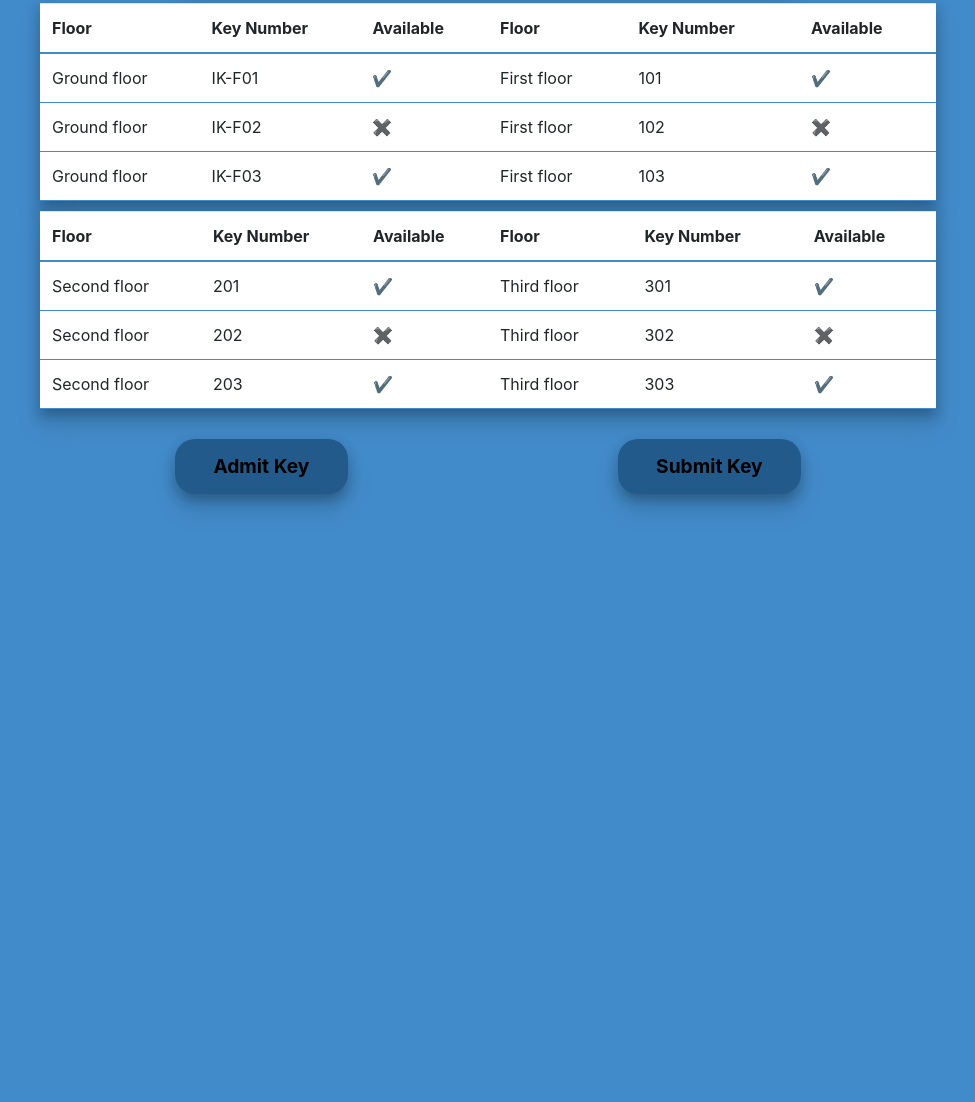
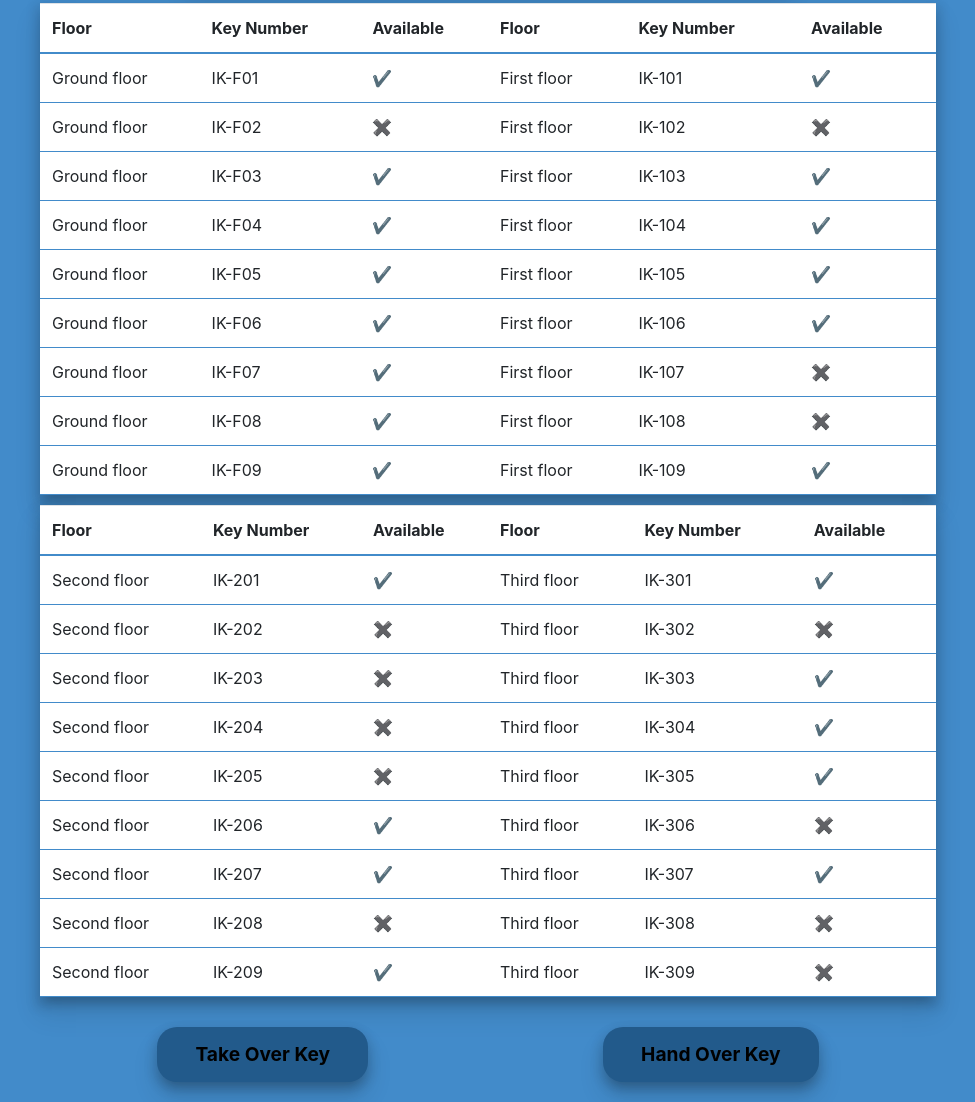
Before and after one commit to Vada200/SzoftModProjekt, a plain HTML site: page index.html in a window 1280 px wide. Shown: the part 263-1365 px from the top of the page, without its empty margins (152-1127 px from the left). Before the commit the page ends 800 px from the top, so only its background shows below. Drawn offline with nearby package versions, Linux system fonts and the light colour scheme.

Commit message:
stlye edited and rows added

```diff
--- a/index.html
+++ b/index.html
@@ -4,8 +4,8 @@
     <meta charset="UTF-8">
     <link rel="stylesheet" href="styles.css">
     <meta name="viewport" content="width=device-width, initial-scale=1">
-    <title>Bootstrap Learning</title>
-    <link rel="stylesheet" href="https://use.fontawesome.com/releases/v5.0.13/css/all.css" integrity="sha384-DNOHZ68U8hZfKXOrtjWvjxusGo9WQnrNx2sqG0tfsghAvtVlRW3tvkXWZh58N9jp"
+    <title>DE-IK Key Sorter</title>
+     <link rel="stylesheet" href="https://use.fontawesome.com/releases/v5.0.13/css/all.css" integrity="sha384-DNOHZ68U8hZfKXOrtjWvjxusGo9WQnrNx2sqG0tfsghAvtVlRW3tvkXWZh58N9jp"
     crossorigin="anonymous">
     <link href="https://cdn.jsdelivr.net/npm/bootstrap@5.2.1/dist/css/bootstrap.min.css" rel="stylesheet" integrity="sha384-iYQeCzEYFbKjA/T2uDLTpkwGzCiq6soy8tYaI1GyVh/UjpbCx/TYkiZhlZB6+fzT" crossorigin="anonymous">
     <link href="//maxcdn.bootstrapcdn.com/bootstrap/4.1.1/css/bootstrap.min.css" rel="stylesheet" id="bootstrap-css">
@@ -17,7 +17,6 @@
         <h1 class="logo">Key Sorter</h1>
         <div id="form-box">
           <i id="prev-btn" class="fas fa-arrow-left"></i>
-          <i id="next-btn" class="fas fa-arrow-right"></i>
           <div id="input-group">
             <input id="input-field" required>
             <label id="input-label"></label>
@@ -50,6 +49,36 @@
                     <td>IK-F03</td>
                     <td>&#x2714</td>
                 </tr>
+                <tr class="clickable">
+                    <td scope="row">Ground floor</td>
+                    <td>IK-F04</td>
+                    <td>&#x2714</td>
+                </tr>
+                <tr class="clickable">
+                    <td scope="row">Ground floor</td>
+                    <td>IK-F05</td>
+                    <td>&#x2714</td>
+                </tr>
+                <tr class="clickable">
+                    <td scope="row">Ground floor</td>
+                    <td>IK-F06</td>
+                    <td>&#x2714</td>
+                </tr>
+                <tr class="clickable">
+                    <td scope="row">Ground floor</td>
+                    <td>IK-F07</td>
+                    <td>&#x2714</td>
+                </tr>
+                <tr class="clickable">
+                    <td scope="row">Ground floor</td>
+                    <td>IK-F08</td>
+                    <td>&#x2714</td>
+                </tr>
+                <tr class="clickable">
+                    <td scope="row">Ground floor</td>
+                    <td>IK-F09</td>
+                    <td>&#x2714</td>
+                </tr>
                 </tbody>
             </table>
             <table class="table table-hover tableee">
@@ -63,17 +92,47 @@
                 <tbody>
                 <tr class="clickable">
                     <td scope="row">First floor</td>
-                    <td>101</td>
+                    <td>IK-101</td>
                     <td>&#x2714</td>
                 </tr>
                 <tr class="clickable">
                     <td scope="row">First floor</td>
-                    <td>102</td>
+                    <td>IK-102</td>
                     <td>&#x2716</td>
                 </tr>
                 <tr class="clickable">
                     <td scope="row">First floor</td>
-                    <td>103</td>
+                    <td>IK-103</td>
+                    <td>&#x2714</td>
+                </tr>
+                <tr class="clickable">
+                    <td scope="row">First floor</td>
+                    <td>IK-104</td>
+                    <td>&#x2714</td>
+                </tr>
+                <tr class="clickable">
+                    <td scope="row">First floor</td>
+                    <td>IK-105</td>
+                    <td>&#x2714</td>
+                </tr>
+                <tr class="clickable">
+                    <td scope="row">First floor</td>
+                    <td>IK-106</td>
+                    <td>&#x2714</td>
+                </tr>
+                <tr class="clickable">
+                    <td scope="row">First floor</td>
+                    <td>IK-107</td>
+                    <td>&#x2716</td>
+                </tr>
+                <tr class="clickable">
+                    <td scope="row">First floor</td>
+                    <td>IK-108</td>
+                    <td>&#x2716</td>
+                </tr>
+                <tr class="clickable">
+                    <td scope="row">First floor</td>
+                    <td>IK-109</td>
                     <td>&#x2714</td>
                 </tr>
                 </tbody>
@@ -91,17 +150,47 @@
                 <tbody>
                 <tr class="clickable">
                     <td scope="row">Second floor</td>
-                    <td>201</td>
+                    <td>IK-201</td>
                     <td>&#x2714</td>
                 </tr>
                 <tr class="clickable">
                     <td scope="row">Second floor</td>
-                    <td>202</td>
+                    <td>IK-202</td>
                     <td>&#x2716</td>
                 </tr>
                 <tr class="clickable">
                     <td scope="row">Second floor</td>
-                    <td>203</td>
+                    <td>IK-203</td>
+                    <td>&#x2716</td>
+                </tr>
+                <tr class="clickable">
+                    <td scope="row">Second floor</td>
+                    <td>IK-204</td>
+                    <td>&#x2716</td>
+                </tr>
+                <tr class="clickable">
+                    <td scope="row">Second floor</td>
+                    <td>IK-205</td>
+                    <td>&#x2716</td>
+                </tr>
+                <tr class="clickable">
+                    <td scope="row">Second floor</td>
+                    <td>IK-206</td>
+                    <td>&#x2714</td>
+                </tr>
+                <tr class="clickable">
+                    <td scope="row">Second floor</td>
+                    <td>IK-207</td>
+                    <td>&#x2714</td>
+                </tr>
+                <tr class="clickable">
+                    <td scope="row">Second floor</td>
+                    <td>IK-208</td>
+                    <td>&#x2716</td>
+                </tr>
+                <tr class="clickable">
+                    <td scope="row">Second floor</td>
+                    <td>IK-209</td>
                     <td>&#x2714</td>
                 </tr>
                 </tbody>
@@ -117,28 +206,58 @@
                 <tbody>
                 <tr class="clickable">
                     <td scope="row">Third floor</td>
-                    <td>301</td>
+                    <td>IK-301</td>
                     <td>&#x2714</td>
                 </tr>
                 <tr class="clickable">
                     <td scope="row">Third floor</td>
-                    <td>302</td>
+                    <td>IK-302</td>
                     <td>&#x2716</td>
                 </tr>
                 <tr class="clickable">
                     <td scope="row">Third floor</td>
-                    <td>303</td>
+                    <td>IK-303</td>
                     <td>&#x2714</td>
+                </tr>
+                <tr class="clickable">
+                    <td scope="row">Third floor</td>
+                    <td>IK-304</td>
+                    <td>&#x2714</td>
+                </tr>
+                <tr class="clickable">
+                    <td scope="row">Third floor</td>
+                    <td>IK-305</td>
+                    <td>&#x2714</td>
+                </tr>
+                <tr class="clickable">
+                    <td scope="row">Third floor</td>
+                    <td>IK-306</td>
+                    <td>&#x2716</td>
+                </tr>
+                <tr class="clickable">
+                    <td scope="row">Third floor</td>
+                    <td>IK-307</td>
+                    <td>&#x2714</td>
+                </tr>
+                <tr class="clickable">
+                    <td scope="row">Third floor</td>
+                    <td>IK-308</td>
+                    <td>&#x2716</td>
+                </tr>
+                <tr class="clickable">
+                    <td scope="row">Third floor</td>
+                    <td>IK-309</td>
+                    <td>&#x2716</td>
                 </tr>
                 </tbody>
             </table>
         </div>
         <div id="buttons">
             <button class="button button1">
-                <span><b>Admit Key</b></span>
+                <span><b>Take Over Key</b></span>
             </button>
             <button class="button button2">
-                <span><b>Submit Key</b></span>
+                <span><b>Hand Over Key</b></span>
             </button>
         </div>
     </div>
--- a/js/main.js
+++ b/js/main.js
@@ -33,16 +33,6 @@ let previousRow = null;
 
 // Get Question On DOM Load
 document.addEventListener("DOMContentLoaded", getQuestion);
-
-// Next Button Click
-nextBtn.addEventListener("click", validate);
-
-// Input Field Enter Click
-inputField.addEventListener("keyup", (e) => {
-  if (e.keyCode == 13) {
-    validate();
-  }
-});
 
 // FUNCTIONS
 
@@ -100,12 +90,7 @@ function validate() {
 // Field Input Fail
 function inputFail() {
   formBox.className = "error";
-  // Repeat Shake Motion -  Set i to number of shakes
-  for (let i = 0; i < 6; i++) {
-    setTimeout(transform, shakeTime * i, ((i % 2) * 2 - 1) * 20, 0);
-    setTimeout(transform, shakeTime * 6, 0, 0);
-    inputField.focus();
-  }
+
 }
 
 // Field Input Passed
@@ -180,10 +165,10 @@ clickableButtons.forEach((clickable) => {
     }
     previousRow = clickable;
     if (collection[availability].innerHTML === keyTaken) {
-      clickable.style.backgroundColor = "#90EE90"; // light-green
+      clickable.style.backgroundColor = "#FF5734"; // light-green
       return;
     }
-    clickable.style.backgroundColor = "yellow";
+    clickable.style.backgroundColor = "#90EE90"; //light-red 90EE90
   });
 });
 
@@ -191,8 +176,16 @@ adminBtn.addEventListener("click", function () {
   const collection = previousRow.getElementsByTagName("td");
 
   // Check if name is filled
+  validate();
   if (inputField.value.length < 1) {
+    inputFail();
     alert("Name field must be filled!");
+    // Repeat Shake Motion -  Set i to number of shakes
+    for (let i = 0; i < 6; i++) {
+      setTimeout(transform, shakeTime * i, ((i % 2) * 2 - 1) * 20, 0);
+      setTimeout(transform, shakeTime * 6, 0, 0);
+      inputField.focus();
+    }
     return;
   } else if (previousRow === null) {
     alert("No key was selected!");
@@ -214,8 +207,16 @@ submitBtn.addEventListener("click", function () {
   const collection = previousRow.getElementsByTagName("td");
 
   // Check if name is filled
+  validate();
   if (inputField.value.length < 1) {
+    inputFail();
     alert("Name field must be filled!");
+    // Repeat Shake Motion -  Set i to number of shakes
+    for (let i = 0; i < 6; i++) {
+      setTimeout(transform, shakeTime * i, ((i % 2) * 2 - 1) * 20, 0);
+      setTimeout(transform, shakeTime * 6, 0, 0);
+      inputField.focus();
+    }
     return;
   } else if (previousRow === null) {
     alert("No key was selected!");
--- a/styles.css
+++ b/styles.css
@@ -44,20 +44,6 @@ h1.end {
   overflow: hidden;
   transition: 0.8s ease-in-out;
   box-shadow: 0 16px 24px 2px rgba(0, 0, 0, 0);
-}
-
-#next-btn {
-  position: absolute;
-  right: 20px;
-  bottom: 10px;
-  font-size: 40px;
-  color: #428bca;
-  float: right;
-  cursor: pointer;
-  z-index: 2;
-}
-#next-btn:hover {
-  color: #b9d4ec;
 }
 
 #prev-btn {
```
